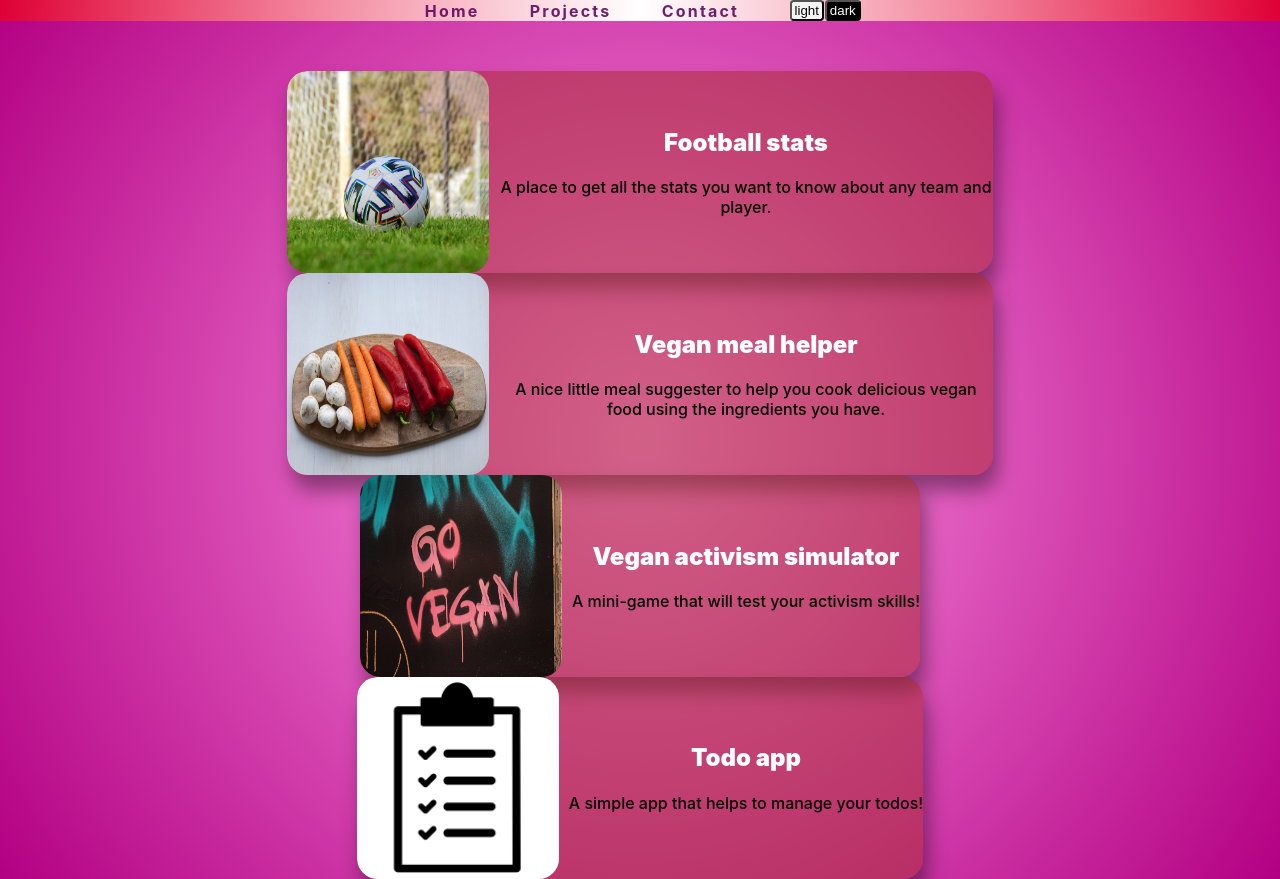
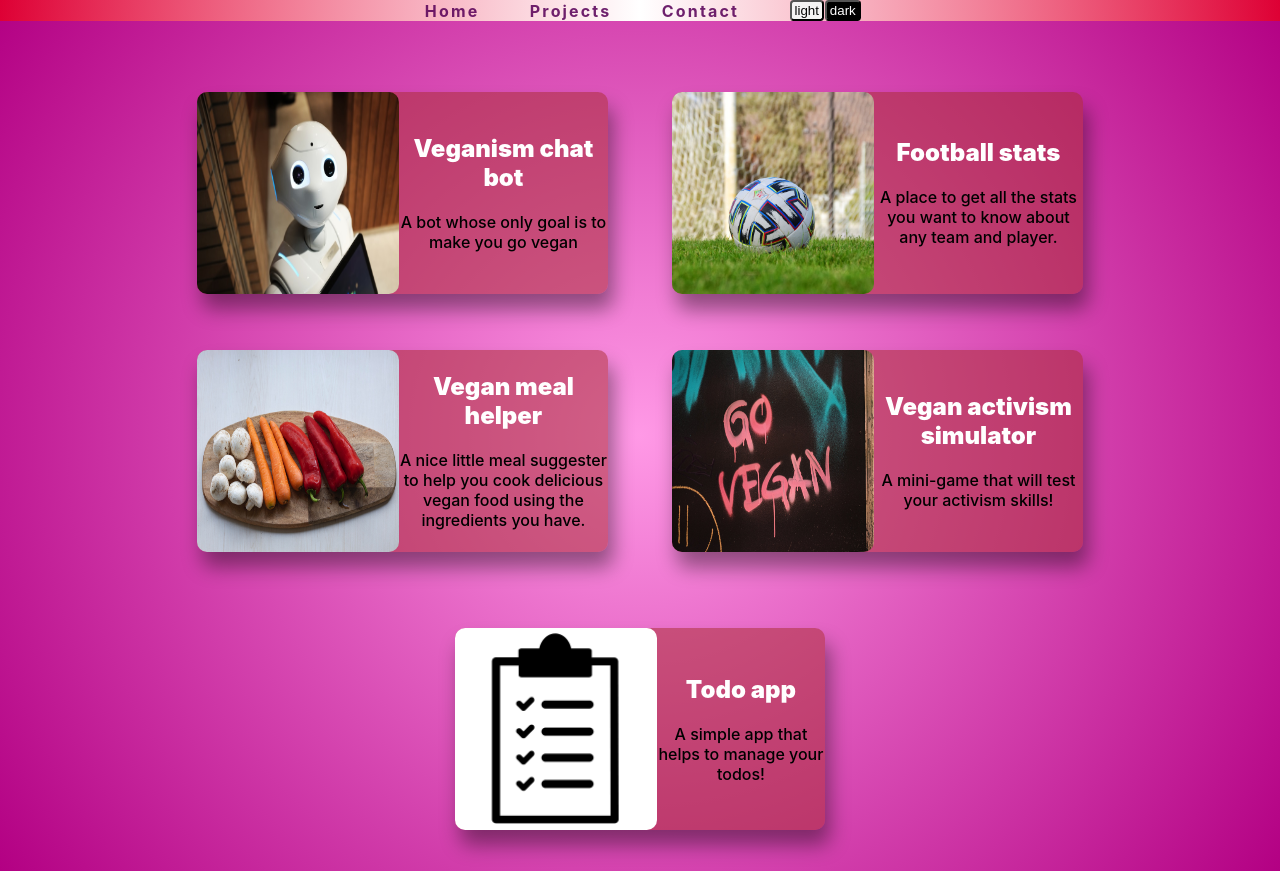
Before and after one commit to yashwanthwebdev/portfolio-pro, a React (Create React App) app: page /projects in a window 1280 px wide. Built offline with nearby package versions, Linux system fonts and the light colour scheme.

Commit message:
grid layout changes. add vercel domain links

```diff
--- a/src/App.js
+++ b/src/App.js
@@ -1,46 +1,103 @@
- import style from './App.module.css'
-import {Link, Outlet} from 'react-router-dom'
-import {useState, useEffect } from 'react'
+import style from "./App.module.css";
+import { Link, Outlet } from "react-router-dom";
+import { useState, useEffect } from "react";
 
 function App() {
-
-  const [backgroundColor, setBackgroundColor] = useState("rgba(123, 32, 146, 0.8)");
-  const [navBarBackgroundColor, setNavBarBackgroundColor] = useState("linear-gradient(to right, rgba(250, 0, 0, 0.6),white, rgba(250, 0, 0, 0.6))")
-  const [navBarColor, setNavBarColor] = useState("rgba(89, 1, 89, 0.87)")
+  const [backgroundColor, setBackgroundColor] = useState(
+    "rgba(123, 32, 146, 0.8)"
+  );
+  const [navBarBackgroundColor, setNavBarBackgroundColor] = useState(
+    "linear-gradient(to right, rgba(250, 0, 0, 0.6),white, rgba(250, 0, 0, 0.6))"
+  );
+  const [navBarColor, setNavBarColor] = useState("rgba(89, 1, 89, 0.87)");
   const [theme, setTheme] = useState("light");
 
   var colorIndex = 0;
-  useEffect ( ()=> {
-    console.log('new theme is ', backgroundColor);
-  }, [backgroundColor])
-
+  useEffect(() => {
+    console.log("new theme is ", backgroundColor);
+  }, [backgroundColor]);
 
   return (
-    <div className={style.container}
+    <div
+      className={style.container}
       // style={{background:theme=="light" ? "radial-gradient(circle,  rgb(128, 0, 96), rgb(255, 153, 230) )" :"radial-gradient(circle, rgb(0, 26, 26),rgb(0, 77, 77))"}}>
-      style={{background:theme=="light" ? "radial-gradient(circle,  rgb(255, 153, 230) , rgb(179, 0, 131))" :"radial-gradient(circle,rgb(0, 77, 77),  rgb(0, 26, 26))"}}>
+      style={{
+        background:
+          theme == "light"
+            ? "radial-gradient(circle,  rgb(255, 153, 230) , rgb(179, 0, 131))"
+            : "radial-gradient(circle,rgb(0, 77, 77),  rgb(0, 26, 26))",
+      }}
+    >
+      <div
+        className={style.navBar}
+        style={{ background: `${navBarBackgroundColor}`, marginBottom: "5ch" }}
+      >
+        <Link
+          to="/home"
+          style={{
+            color: `${navBarColor}`,
+            letterSpacing: "0.2ch",
+            fontWeight: "700",
+          }}
+          className={style.link}
+        >
+          Home
+        </Link>
+        <Link
+          to="/projects"
+          style={{
+            color: `${navBarColor}`,
+            letterSpacing: "0.2ch",
+            fontWeight: "700",
+          }}
+          className={style.link}
+        >
+          Projects{" "}
+        </Link>
+        <Link
+          to="/contact"
+          style={{
+            color: `${navBarColor}`,
+            letterSpacing: "0.2ch",
+            fontWeight: "700",
+          }}
+          className={style.link}
+        >
+          Contact{" "}
+        </Link>
 
-       <div className={style.navBar} style={{background:`${navBarBackgroundColor}`, marginBottom:"5ch" }} >
+        <div className={style.themeContainer}>
+          <button
+            onClick={() => {
+              setTheme("light");
+              setBackgroundColor("rgba(123, 32, 146, 0.8)");
+              setNavBarBackgroundColor(
+                "linear-gradient(to right, rgba(250, 0, 0, 0.6),white, rgba(250, 0, 0, 0.6))"
+              );
+              setNavBarColor("rgba(89, 1, 89, 0.87)");
+            }}
+            className={style.buttonLight}
+          >
+            light
+          </button>
 
-       <Link to="/home" style={{color:`${navBarColor}`, letterSpacing:"0.2ch", fontWeight:"700"}} className={style.link}  >Home</Link>
-       <Link to="/projects" style={{color:`${navBarColor}`, letterSpacing:"0.2ch" , fontWeight:"700"  }} className={style.link} >Projects </Link>
-       <Link to="/contact" style={{color:`${navBarColor}`, letterSpacing:"0.2ch" , fontWeight:"700"}} className={style.link}>Contact </Link>
+          <button
+            onClick={() => {
+              setTheme("dark");
+              setBackgroundColor("rgba(12, 12, 12, 1)");
+              setNavBarBackgroundColor(
+                "linear-gradient(to right, rgba(4, 160, 250, 0.6), black, rgba(4, 160, 250, 0.6)"
+              );
+              setNavBarColor("rgba(255, 255, 255,0.87)");
+            }}
+            className={style.buttonDark}
+          >
+            dark
+          </button>
+        </div>
+      </div>
 
-       <div className={style.themeContainer}>
-       <button onClick={() => { setTheme("light"); setBackgroundColor("rgba(123, 32, 146, 0.8)"); setNavBarBackgroundColor("linear-gradient(to right, rgba(250, 0, 0, 0.6),white, rgba(250, 0, 0, 0.6))");  setNavBarColor("rgba(89, 1, 89, 0.87)")}}
-        className={style.buttonLight}>light</button>
-
-
-       <button onClick={() => {setTheme("dark"); setBackgroundColor("rgba(12, 12, 12, 1)"); setNavBarBackgroundColor("linear-gradient(to right, rgba(4, 160, 250, 0.6), black, rgba(4, 160, 250, 0.6)"); setNavBarColor("rgba(255, 255, 255,0.87)")}}
-       className={style.buttonDark} >dark</button>
-
-
-       </div>
-
-       </div>
-
-       <Outlet context={[theme]} />
-
+      <Outlet context={[theme]} />
     </div>
   );
 }
--- a/src/Components/Projects/Projects.js
+++ b/src/Components/Projects/Projects.js
@@ -1,100 +1,223 @@
-import React from 'react'
-import style from './Projects.module.css'
-import veganFoodBackgroundImage from '../../Images/engin-akyurt-GnkZMT5rtx4-unsplash.jpg'
-import footballStatsBackgroundImage from '../../Images/sari-ibrahim-lk0T8KLxfqs-unsplash.jpg'
-import veganActivismSimulatorBackgroundImage from '../../Images/claudio-schwarz-FoVrVBxEefU-unsplash.jpg'
-import todoBackgroundImage from '../../Images/todo.png'
-import {useOutletContext, Link, useNavigate} from 'react-router-dom'
-
+import React from "react";
+import style from "./Projects.module.css";
+import veganFoodBackgroundImage from "../../Images/engin-akyurt-GnkZMT5rtx4-unsplash.jpg";
+import footballStatsBackgroundImage from "../../Images/sari-ibrahim-lk0T8KLxfqs-unsplash.jpg";
+import veganActivismSimulatorBackgroundImage from "../../Images/claudio-schwarz-FoVrVBxEefU-unsplash.jpg";
+import todoBackgroundImage from "../../Images/todo.png";
+import imageChatBot from "../../Images/veganism_chat_bot_logo.jpg";
+import { useOutletContext, Link, useNavigate } from "react-router-dom";
+// import { Stack } from "@mui/material";
+import Grid from "@mui/material/Grid";
 
 function Projects() {
   const [theme] = useOutletContext();
   const navigate = useNavigate();
   return (
-    <div className={style.container}>
-
-
-
-
-<div  className={style.projectContainer}
-style={{ boxShadow: theme=="light"? "0.5ch 1.5ch 2ch rgba(0, 0, 0, 0.4)" : "0.5ch 1.5ch 2ch rgb(38, 38, 38,0.8)" }}   >
-
-    <a  href="https://football-stats-d45ae.web.app/"
-    className={style.hrefContainer} style={{backgroundColor: theme=="light" ? 'rgba(165, 42, 42, 0.5)' : 'rgba(51, 153, 255,0.4)' }}
+    // <div className={style.container}>
+    <Grid
+      container
+      // style={{ width: "100%", margin: "auto" }}
+      spacing={3}
+      rowSpacing={2}
+      columnSpacing={3}
+      style={{ justifyContent: "center" }}
+    >
+      <Grid
+        className={style.projectContainer}
+        item
+        md={4}
+        style={{
+          maxHeight: "30ch",
+          margin: "2ch",
+        }}
+      >
+        {/* <a  href="https://football-stats-d45ae.web.app/"  */}
+        <a
+          href="https://veganism-chat-bot.vercel.app/"
+          className={style.hrefContainer}
+          style={{
+            backgroundColor:
+              theme == "light"
+                ? "rgba(165, 42, 42, 0.5)"
+                : "rgba(51, 153, 255,0.4)",
+            boxShadow:
+              theme == "light"
+                ? "0.5ch 1.5ch 2ch rgba(0, 0, 0, 0.4)"
+                : "0.5ch 1.5ch 2ch rgb(38, 38, 38,0.8)",
+            borderRadius: "1ch",
+          }}
           target="_blank"
         >
-
-     <img src={footballStatsBackgroundImage} className={style.projectThumbnail} />
-     <div className={style.projectDetailsContainer} >
-      <span  className={style.title}>Football stats</span>
-      <span className={style.description}>A place to get all the stats you want to know about any team and player.</span>
+          <img src={imageChatBot} className={style.projectThumbnail} />
+          <div className={style.projectDetailsContainer}>
+            <span className={style.title}>Veganism chat bot</span>
+            <span className={style.description}>
+              A bot whose only goal is to make you go vegan
+            </span>
           </div>
         </a>
-    </div>
-
-
-
-
-    <div     className={style.projectContainer}
-    style={{ boxShadow: theme=="light"? "0.5ch 1.5ch 2ch rgba(0, 0, 0, 0.4)" : "0.5ch 1.5ch 2ch rgb(38, 38, 38,0.8)" }}  >
-
-    <a href="https://vegan-food-recipe.web.app/" className={style.hrefContainer}
+      </Grid>
+      <Grid
+        item
+        md={4}
+        className={style.projectContainer}
+        style={{
+          maxHeight: "30ch",
+          margin: "2ch",
+        }}
+      >
+        {/* <a  href="https://football-stats-d45ae.web.app/"  */}
+        <a
+          href="https://footballstats.vercel.app/"
+          className={style.hrefContainer}
+          style={{
+            backgroundColor:
+              theme == "light"
+                ? "rgba(165, 42, 42, 0.5)"
+                : "rgba(51, 153, 255,0.4)",
+            boxShadow:
+              theme == "light"
+                ? "0.5ch 1.5ch 2ch rgba(0, 0, 0, 0.4)"
+                : "0.5ch 1.5ch 2ch rgb(38, 38, 38,0.8)",
+            borderRadius: "1ch",
+          }}
           target="_blank"
-    style={{backgroundColor: theme=="light" ? 'rgba(165, 42, 42, 0.5)' : 'rgba(51, 153, 255,0.4)'  }}   >
-
-    <img src={veganFoodBackgroundImage} className={style.projectThumbnail} />
-
-
-    <div className={style.projectDetailsContainer}  >
-      <span className={style.title}>Vegan meal helper</span>
-      <span className={style.description}>A nice little meal suggester to help you cook delicious vegan food using the ingredients you have.</span>
+        >
+          <img
+            src={footballStatsBackgroundImage}
+            className={style.projectThumbnail}
+          />
+          <div className={style.projectDetailsContainer}>
+            <span className={style.title}>Football stats</span>
+            <span className={style.description}>
+              A place to get all the stats you want to know about any team and
+              player.
+            </span>
           </div>
         </a>
-    </div>
+      </Grid>
 
+      <Grid
+        item
+        md={4}
+        className={style.projectContainer}
+        style={{
+          maxHeight: "30ch",
+          margin: "2ch",
+        }}
+      >
+        <a
+          href="https://vegan-food-recipe.web.app/"
+          className={style.hrefContainer}
+          target="_blank"
+          style={{
+            backgroundColor:
+              theme == "light"
+                ? "rgba(165, 42, 42, 0.5)"
+                : "rgba(51, 153, 255,0.4)",
+            boxShadow:
+              theme == "light"
+                ? "0.5ch 1.5ch 2ch rgba(0, 0, 0, 0.4)"
+                : "0.5ch 1.5ch 2ch rgb(38, 38, 38,0.8)",
+            borderRadius: "1ch",
+          }}
+        >
+          <img
+            src={veganFoodBackgroundImage}
+            className={style.projectThumbnail}
+          />
 
-
-
-
-    <div   className={style.projectContainer}
-    style={{ boxShadow: theme=="light"? "0.5ch 1.5ch 2ch rgba(0, 0, 0, 0.4)" : "0.5ch 1.5ch 2ch rgb(38, 38, 38,0.8)" }}  >
-
-    <a href="https://vegan-activism-simulator.web.app/" className={style.hrefContainer}
-    target="_blank"
-    style={{backgroundColor: theme=="light" ? 'rgba(165, 42, 42, 0.5)' : 'rgba(51, 153, 255,0.4)'  }}   >
-
-    <img src={veganActivismSimulatorBackgroundImage} className={style.projectThumbnail} />
-
-      <div className={style.projectDetailsContainer} >
-      <span className={style.title}>Vegan activism simulator</span>
-      <span className={style.description} >A mini-game that will test your activism skills! </span>
+          <div className={style.projectDetailsContainer}>
+            <span className={style.title}>Vegan meal helper</span>
+            <span className={style.description}>
+              A nice little meal suggester to help you cook delicious vegan food
+              using the ingredients you have.
+            </span>
           </div>
         </a>
+      </Grid>
+
+      <Grid
+        item
+        md={4}
+        className={style.projectContainer}
+        style={{
+          maxHeight: "30ch",
+          margin: "2ch",
+        }}
+      >
+        <a
+          href="https://vegan-activism-simulator.web.app/"
+          className={style.hrefContainer}
+          target="_blank"
+          style={{
+            backgroundColor:
+              theme == "light"
+                ? "rgba(165, 42, 42, 0.5)"
+                : "rgba(51, 153, 255,0.4)",
+            boxShadow:
+              theme == "light"
+                ? "0.5ch 1.5ch 2ch rgba(0, 0, 0, 0.4)"
+                : "0.5ch 1.5ch 2ch rgb(38, 38, 38,0.8)",
+            borderRadius: "1ch",
+          }}
+        >
+          <img
+            src={veganActivismSimulatorBackgroundImage}
+            className={style.projectThumbnail}
+          />
+
+          <div className={style.projectDetailsContainer}>
+            <span className={style.title}>Vegan activism simulator</span>
+            <span className={style.description}>
+              A mini-game that will test your activism skills!{" "}
+            </span>
           </div>
+        </a>
+      </Grid>
 
-
-
-
-
-    <div   className={style.projectContainer} style={{ boxShadow: theme=="light"? "0.5ch 1.5ch 2ch rgba(0, 0, 0, 0.4)" : "0.5ch 1.5ch 2ch rgb(38, 38, 38,0.8)" }}   >
-    <a href="https://todo-3476e.web.app/" className={style.hrefContainer}
+      <Grid
+        item
+        md={4}
+        className={style.projectContainer}
+        style={{
+          maxHeight: "30ch",
+          margin: "2ch",
+        }}
+      >
+        <a
+          href="https://todo-nine-beryl.vercel.app/"
+          className={style.hrefContainer}
           target="_blank"
-    style={{backgroundColor: theme=="light" ? 'rgba(165, 42, 42, 0.5)' : 'rgba(51, 153, 255,0.4)'  }}   >
-
+          style={{
+            display: "flex",
+            justifyContent: "center",
+            alignItems: "center",
+            maxHeight: "30ch",
+            margin: "2ch",
+            backgroundColor:
+              theme == "light"
+                ? "rgba(165, 42, 42, 0.5)"
+                : "rgba(51, 153, 255,0.4)",
+            boxShadow:
+              theme == "light"
+                ? "0.5ch 1.5ch 2ch rgba(0, 0, 0, 0.4)"
+                : "0.5ch 1.5ch 2ch rgb(38, 38, 38,0.8)",
+            borderRadius: "1ch",
+          }}
+        >
           <img src={todoBackgroundImage} className={style.projectThumbnail} />
 
-      <div className={style.projectDetailsContainer} >
+          <div className={style.projectDetailsContainer}>
             <span className={style.title}>Todo app</span>
-      <span className={style.description}>A simple app that helps to manage your todos!</span>
+            <span className={style.description}>
+              A simple app that helps to manage your todos!
+            </span>
           </div>
         </a>
-    </div>
-
-
-
-
-    </div>
-  )
+      </Grid>
+    </Grid>
+  );
 }
 
-export default Projects
+export default Projects;
--- a/src/Components/Projects/Projects.module.css
+++ b/src/Components/Projects/Projects.module.css
@@ -1,98 +1,72 @@
-.container {
-    /* outline:solid; */
-    /* outline-color:orange;  */
-    display:grid;
-    grid-template-rows : repeat(auto-fit, minmax(0, 1fr));
-    /* grid-template-rows : repeat(1fr,1fr); */
-    place-content:center;
-    place-items:center;
-    min-height:max-content;
-    width:100%;
-    margin-left:auto;
-    margin-right:auto;
-
-}
-
-.projectContainer{
-  display:flex;
-  place-content:center;
-  min-width:50ch;
-  border-radius:2ch;
-  overflow:hidden;
-  max-width: 70ch;
-  /* box-shadow: rgba(0, 0, 0, 0.3) 0px 19px 38px, rgba(0, 0, 0, 0.22) 0px 15px 12px; */
-
+.projectContainer {
+  /* display: flex;
+  place-content: center;
+  border-radius: 2ch;
+  overflow: hidden; */
+  /* background-color: rgb(255, 166, 0, 0.4); */
+  /* box-shadow: rgba(0, 0, 0, 0.3) 0px 19px 38px,
+    rgba(0, 0, 0, 0.22) 0px 15px 12px; */
 }
 
 .hrefContainer {
-      height:min-content;
-     gap:1ch;
-     place-content:center;
-    place-items:center;
+  height: min-content;
+  place-content: start;
+  place-items: center;
   display: flex;
-    flex-direction:row;
-
-
+  flex-direction: row;
 }
 
-
 .projectDetailsContainer {
-
-      display:flex;
-      flex-direction:column;
-     place-items:center;
-     place-content:center ;
-     gap:2ch;
-     min-height:min-content;
-     border-radius:1ch;
-    color:white;
-    text-align:center;
-
-
+  place-self: center;
+  align-self: center;
+  display: flex;
+  flex-direction: column;
+  place-items: center;
+  place-content: center;
+  margin: auto;
+  gap: 2ch;
+  min-height: min-content;
+  border-radius: 1ch;
+  color: white;
+  text-align: center;
 }
 
-
 .projectThumbnail {
-    width:20ch;
-    height:20ch;
-    border-radius:2ch;
+  width: 20ch;
+  height: 20ch;
+  border-radius: 1ch;
   /* outline:solid; */
-    place-self:start;
-
+  place-self: center;
+  align-self: center;
 }
 
-.title{
-    font-size:1.5rem;
-    font-weight:900;
+.title {
+  font-size: 1.5rem;
+  font-weight: 900;
 }
 
-.description{
-    color:black;
-    font-weight:500;
+.description {
+  color: black;
+  font-weight: 500;
 }
 
-
-@media only screen and (max-width : 560px)
-{
-
-
-  .container{
+@media only screen and (max-width: 560px) {
+  .container {
     /* background-color:aqua; */
-    max-width:100vw;
+    max-width: 100vw;
     /* outline-width:20px; */
     /* outline:solid;
     outline-color:orange; */
-    display:grid;
-    grid-template-rows : repeat(auto-fit, minmax(1fr, 1fr));
-    place-content:center;
-    place-items:center;
+    display: grid;
+    grid-template-rows: repeat(auto-fit, minmax(1fr, 1fr));
+    place-content: center;
+    place-items: center;
     /* min-height:max-content; */
     /* gap:3%; */
-    margin-left:auto;
-    margin-right:auto;
+    margin-left: auto;
+    margin-right: auto;
     /* height:100vh; */
     /* min-height:100vh; */
-
   }
 
   /* .projectContainer{
@@ -110,48 +84,39 @@
 
   } */
 
-  .projectContainer{
-    display:flex;
-    place-content:center;
-    place-items:center;
-    min-width:90vw;
-    border-radius:2ch;
-    overflow:hidden;
+  .projectContainer {
+    display: flex;
+    place-content: center;
+    place-items: center;
+    min-width: 90vw;
+    border-radius: 2ch;
+    overflow: hidden;
     max-width: 70ch;
     /* box-shadow: rgba(0, 0, 0, 0.3) 0px 19px 38px, rgba(0, 0, 0, 0.22) 0px 15px 12px; */
-
   }
 
   .projectThumbnail {
-    width:10ch;
-    height:10ch;
-    border-radius:2ch;
+    width: 10ch;
+    height: 10ch;
+    border-radius: 2ch;
     /* outline:solid; */
-    place-self:center;
-
+    place-self: center;
   }
 
-
-  .title{
-    font-size:0.9rem;
-    font-weight:700;
+  .title {
+    font-size: 0.9rem;
+    font-weight: 700;
   }
 
+  .projectDetailsContainer {
+    display: grid;
+    grid-template-rows: repeat(auto-fit, minmax(1ch, min-content));
 
-.projectDetailsContainer {
-    display:grid;
-    grid-template-rows : repeat(auto-fit, minmax(1ch, min-content));
-
-     place-items:center;
-     place-content:center;
-    min-height:min-content;
-    gap:3%;
-    border-radius:1ch;
-    color:white;
-
-
-
+    place-items: center;
+    place-content: center;
+    min-height: min-content;
+    gap: 3%;
+    border-radius: 1ch;
+    color: white;
   }
-
-
 }
```
Also changed, not shown: src/Images/veganism_chat_bot_logo.jpg (added). Lines whose indentation alone changed are shown as unchanged.
